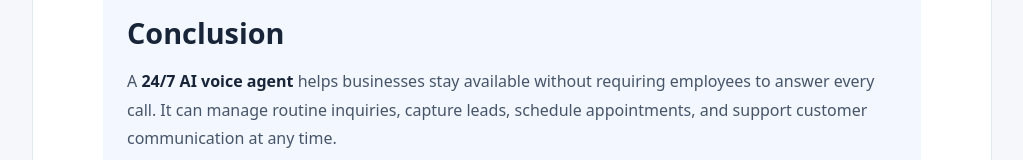
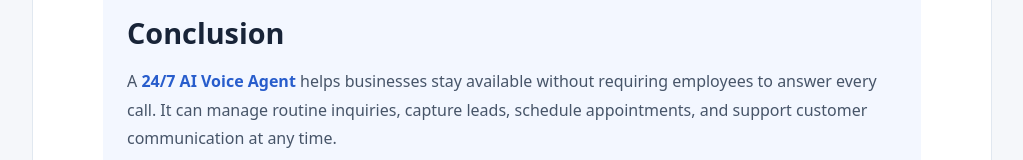
Before and after one commit to bestaivoiceagents/24-7-ai-voice-agent-for-business, a plain HTML site: page index.html in a window 1280 px wide. Shown: the part 10218-10378 px from the top of the page, without its empty margins (128-1151 px from the left). Drawn offline with Linux system fonts and the light colour scheme.

Commit message:
Update and rename 24-7-ai-voice-agent-no-branding-no-images.html to index.html

```diff
--- a/24-7-ai-voice-agent-no-branding-no-images.html
+++ b/index.html
@@ -38,6 +38,6 @@
 <div class="faq"><h3>Is a 24/7 AI voice agent suitable for small businesses?</h3><p>Yes. It can help small teams answer inquiries when owners and staff are busy or unavailable.</p></div>
 <div class="faq"><h3>What happens if the AI voice agent cannot answer a question?</h3><p>Depending on its configuration, it can transfer the call, collect contact details, or arrange a callback.</p></div>
 </section>
-<section class="conclusion"><h2>Conclusion</h2><p>A <strong>24/7 AI voice agent</strong> helps businesses stay available without requiring employees to answer every call. It can manage routine inquiries, capture leads, schedule appointments, and support customer communication at any time.</p><p>Successful implementation depends on accurate information, reliable integrations, testing, and accessible human support. With the right setup and ongoing monitoring, AI voice technology can help improve service and free up staff for more important work.</p></section>
+<section class="conclusion"><h2>Conclusion</h2><p>A <strong><a href="https://bytely.ai/product/ai-assistant" title="24/7 AI Voice Agent">24/7 AI Voice Agent</a></strong> helps businesses stay available without requiring employees to answer every call. It can manage routine inquiries, capture leads, schedule appointments, and support customer communication at any time.</p><p>Successful implementation depends on accurate information, reliable integrations, testing, and accessible human support. With the right setup and ongoing monitoring, AI voice technology can help improve service and free up staff for more important work.</p></section>
 </article></main>
 </body></html>
```
